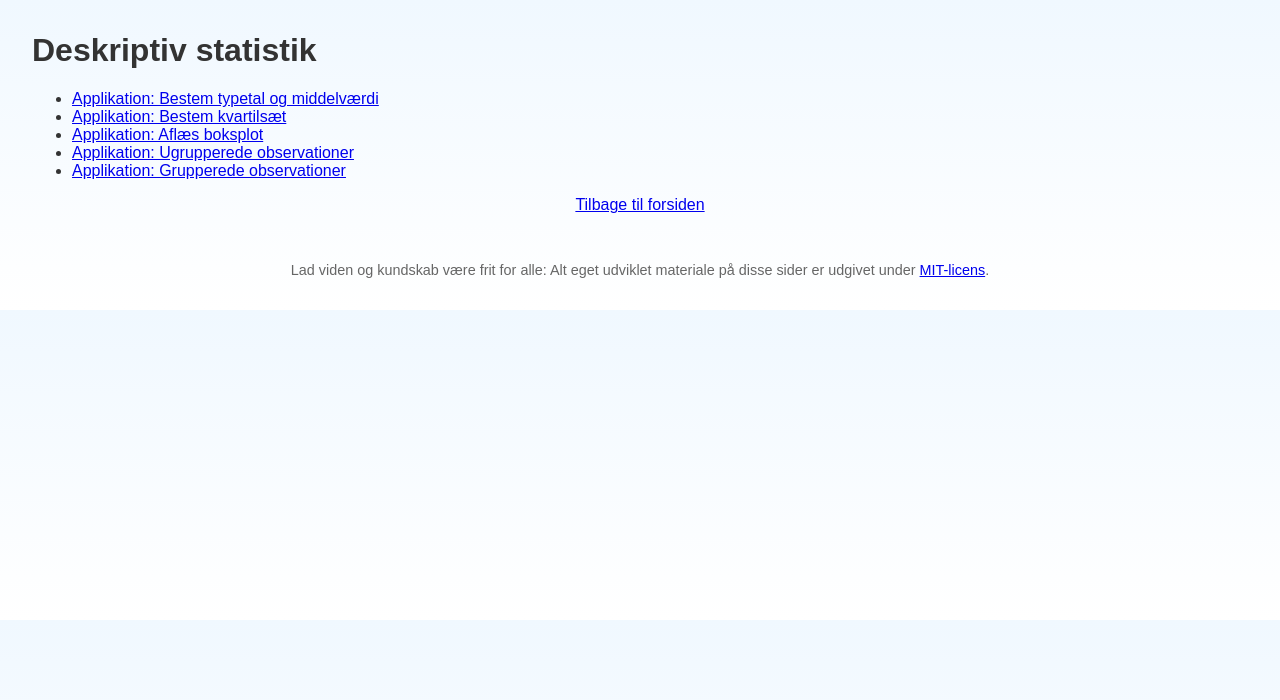
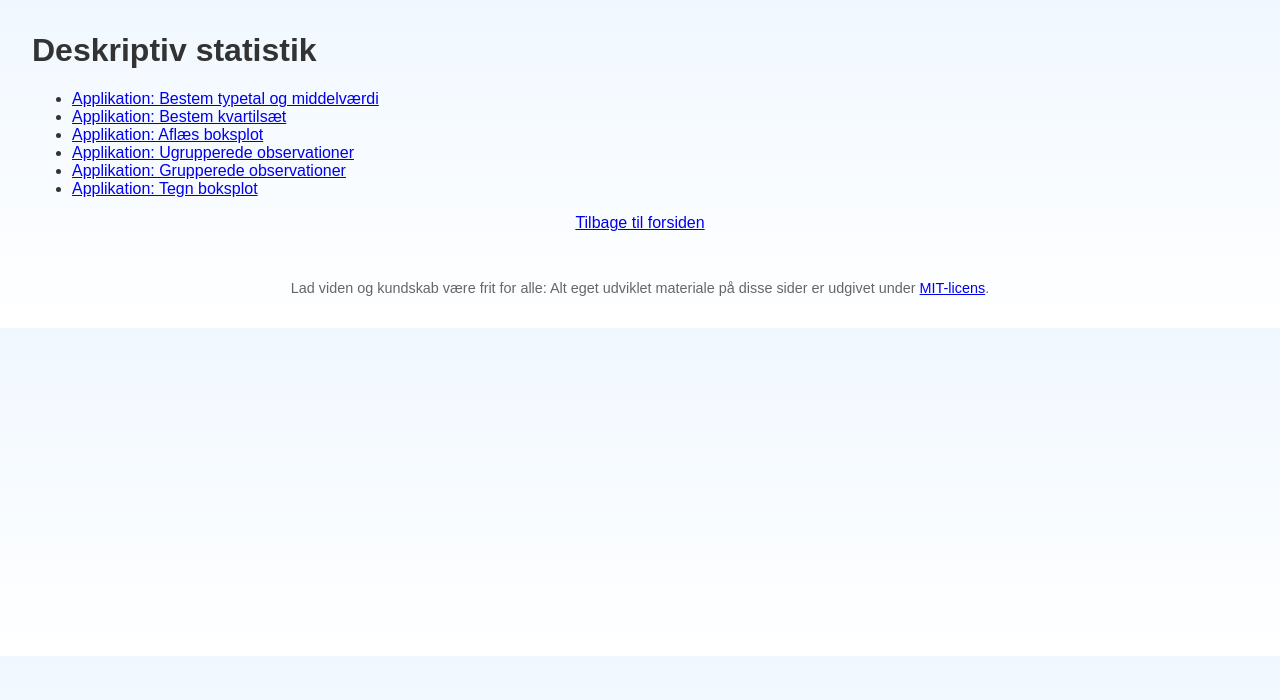
Before and after one commit to jenskaalby/matkem, a Jekyll site: the page built from matematik/deskstat/index.md, in a window 1280 px wide. Shown: the top 700 px of the page. Built offline with Jekyll 4.4.1, drawn with Linux system fonts in a browser that asks for light colours.

Commit message:
Update index.md

```diff
--- a/matematik/deskstat/index.md
+++ b/matematik/deskstat/index.md
@@ -10,6 +10,7 @@ title: "Deskriptiv statistik"
 - [Applikation: Aflæs boksplot](./boksplot_aflaesning.html)
 - [Applikation: Ugrupperede observationer](./ugrupp_obs.html)
 - [Applikation: Grupperede observationer](./grupp_obs.html)
+- [Applikation: Tegn boksplot](tegn_boksplot.html)
 
 <div style="text-align: center;">
 [Tilbage til forsiden](https://jenskaalby.github.io/matkem/)
```
